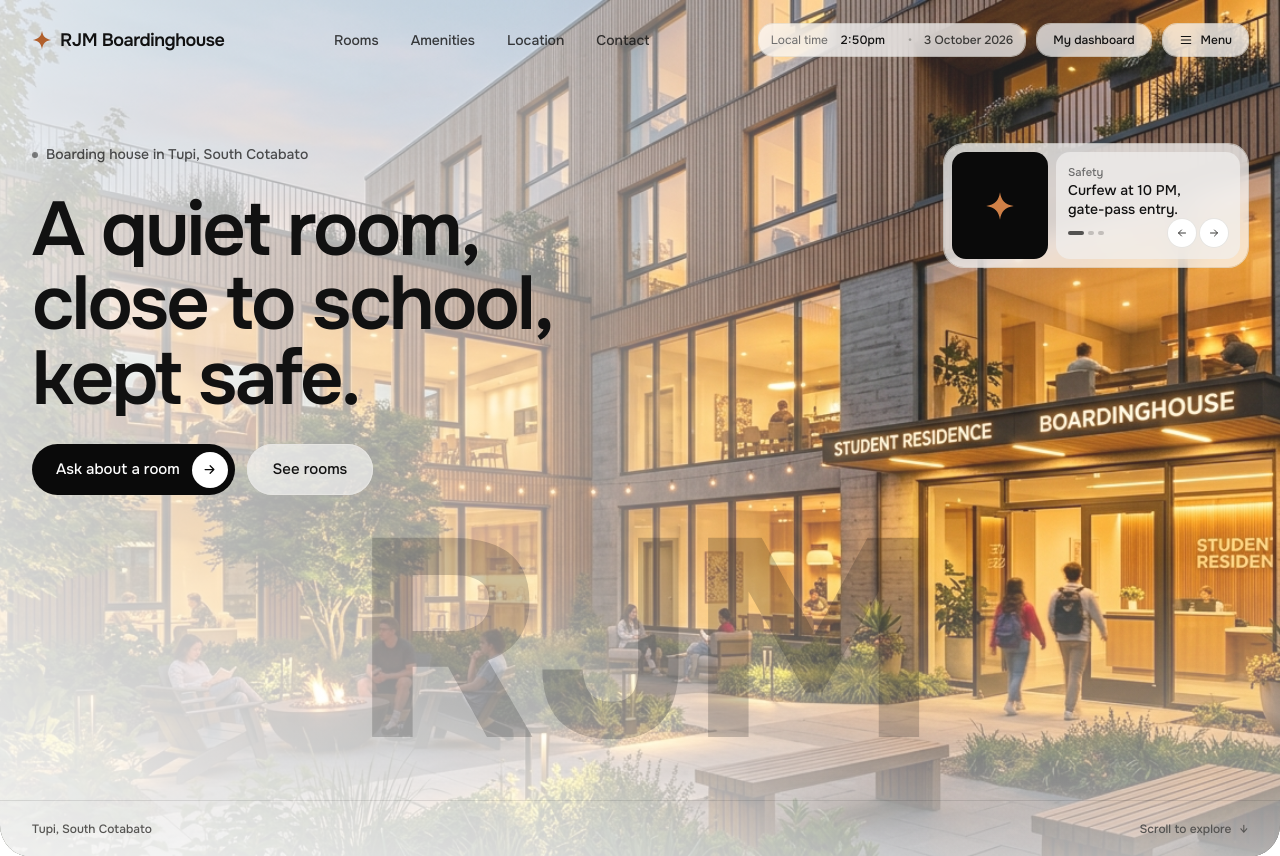
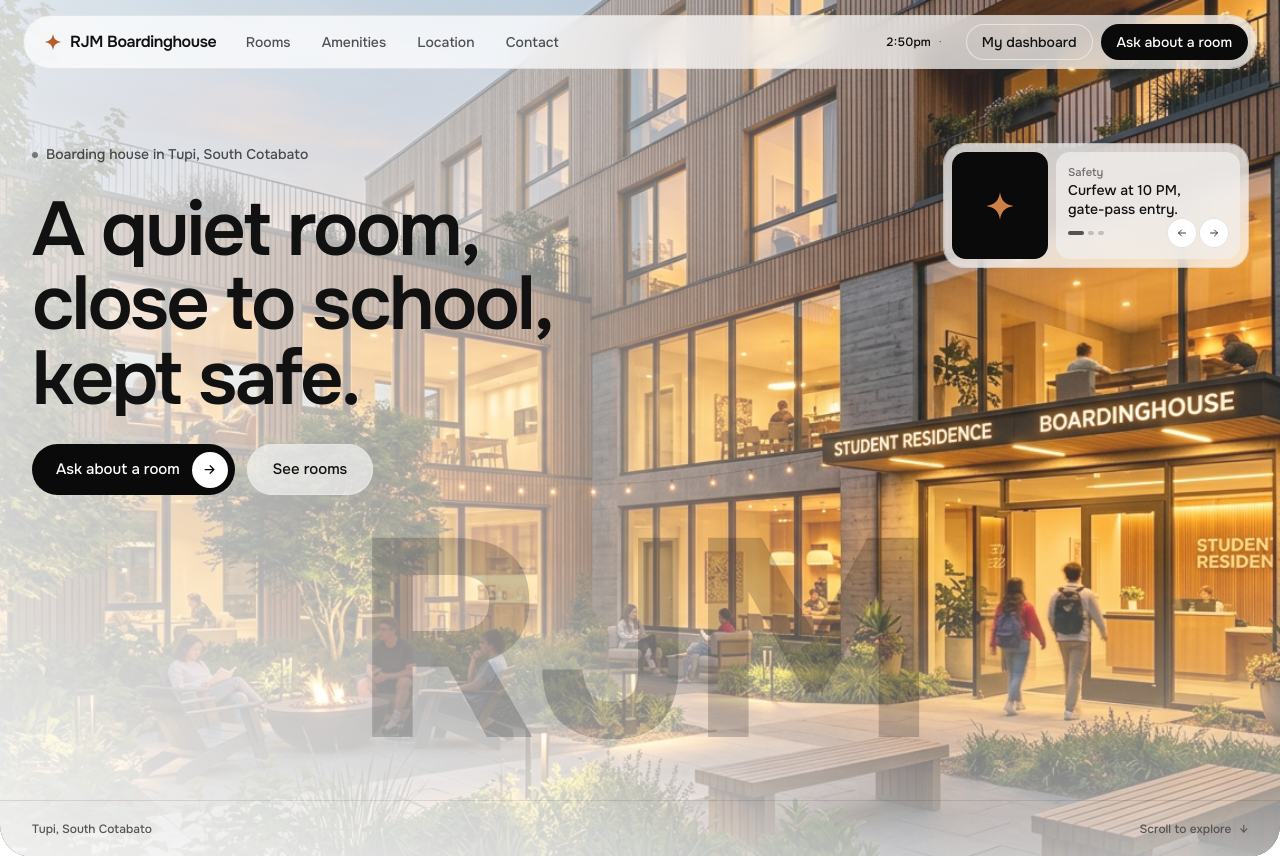
Before and after one commit to Kierbz123/rjm-boardinghouse-system, a PHP site: the page made by claude-code-project-files/src/Views/shared/landing.php in a window 1280 px wide. Shown: the top 856 px of the page. Run offline with PHP 8.4, Linux system fonts and the light colour scheme; tables that the repository leaves empty hold one stand-in row (values such as "Sample post"); the template is opened without the code that fills it: most values are stand-ins (such as "Sample title", 1, 10 or a date in 2020); some libraries are stand-ins or nearby versions.

Commit message:
Landing: floating sticky nav bar with log-in; real nearby distances
- Header replaced by a floating sticky nav (frosted pill, solid once scrolled):
  links with active-section highlight, Tupi time + phone on wide screens,
  Log in / My dashboard, Ask about a room; phones keep the full-screen menu.
- Nearby card uses real data: landmark coordinates from OpenStreetMap,
  great-circle distance from the boardinghouse pin computed server-side
  (0.6 / 0.6 / 1.8 / 1.9 km), each row opens Google Maps walking directions.
  Replaces the hand-written '2-6 mins' estimates.

```diff
--- a/claude-code-project-files/src/Views/shared/landing.php
+++ b/claude-code-project-files/src/Views/shared/landing.php
@@ -96,6 +96,13 @@
         .eyebrow::before { content: ""; width: .375rem; height: .375rem; border-radius: 9999px; background: currentColor; opacity: .7; }
         .eyebrow-light { color: rgb(255 255 255 / .72); }
 
+        /* Floating sticky nav */
+        .nav-float { background: rgb(255 255 255 / .72); backdrop-filter: blur(14px); -webkit-backdrop-filter: blur(14px); box-shadow: 0 0 0 1px rgb(230 229 226 / .8); transition: background-color 240ms var(--ease-out-soft), box-shadow 240ms var(--ease-out-soft); }
+        #topbar.is-scrolled .nav-float { background: rgb(255 255 255 / .94); box-shadow: 0 0 0 1px var(--color-line), 0 12px 32px -16px rgb(10 10 10 / .25); }
+        .nav-link { display: inline-flex; border-radius: 9999px; padding: .45rem .85rem; color: rgb(17 17 17 / .72); transition: background-color 160ms, color 160ms; }
+        .nav-link:hover { background: rgb(10 10 10 / .05); color: var(--color-ink); }
+        .nav-link[aria-current="true"] { background: var(--color-ink); color: #fff; }
+        html { scroll-padding-top: 6rem; }
         /* Loader: first visit per session only */
         #loader { position: fixed; inset: 0; z-index: 120; display: flex; flex-direction: column; align-items: center; justify-content: center; gap: 2rem; background: var(--color-ink); color: #fff; border-radius: 0 0 2rem 2rem; transition: transform 700ms var(--ease-spring); }
         #loader.is-done { transform: translateY(-100%); }
@@ -191,30 +198,27 @@
 </div>
 
 <!-- Header -->
-<header class="absolute inset-x-0 top-0 z-50">
-    <div class="shell flex items-center justify-between gap-6 py-5 sm:py-6">
-        <a href="#home" class="flex items-center gap-2 text-lg font-semibold tracking-tight"><svg class="mark text-xl text-accent"><use href="#i-mark"/></svg> RJM Boardinghouse</a>
-        <nav aria-label="Primary" class="max-lg:hidden block">
-            <ul class="flex gap-8 text-sm font-medium">
-                <li><a href="#rooms" class="opacity-80 hover:opacity-100">Rooms</a></li>
-                <li><a href="#amenities" class="opacity-80 hover:opacity-100">Amenities</a></li>
-                <li><a href="#location" class="opacity-80 hover:opacity-100">Location</a></li>
-                <li><button type="button" data-open-inquiry class="opacity-80 hover:opacity-100">Contact</button></li>
-            </ul>
-        </nav>
-        <div class="flex items-center gap-3">
-            <div class="glass max-md:hidden items-center gap-3 rounded-[0.875rem] px-3 py-2 text-xs text-neutral-700 flex" aria-label="Local time in Tupi">
-                <span class="text-neutral-500">Local time</span>
-                <span class="min-w-14 font-medium text-neutral-900 tabular" data-clock-time>—</span>
-                <span class="text-neutral-400" aria-hidden="true">•</span>
-                <span class="font-medium" data-clock-date>—</span>
-            </div>
-            <a href="<?= $e($dashboardUrl ?? '/login') ?>" class="glass max-sm:hidden rounded-[0.875rem] px-4 py-2 text-xs font-medium inline-flex"><?= $dashboardUrl ? 'My dashboard' : 'Resident log in' ?></a>
-            <button type="button" id="menu-open" class="glass inline-flex items-center gap-2 rounded-[0.875rem] px-4 py-2 text-xs font-medium" aria-controls="menu" aria-expanded="false">
-                <svg class="mark text-sm"><use href="#i-menu"/></svg><span class="max-sm:hidden inline">Menu</span>
-            </button>
-        </div>
-    </div>
+<!-- Floating sticky navigation: stays reachable while scrolling; the full-screen menu is the phone version -->
+<header id="topbar" class="fixed inset-x-0 top-3 z-50 px-3 sm:top-4 sm:px-6">
+    <nav aria-label="Primary" class="nav-float mx-auto flex max-w-6xl items-center gap-2 rounded-full py-2 pl-5 pr-2">
+        <a href="#home" class="mr-2 flex flex-none items-center gap-2 text-base font-semibold tracking-tight"><svg class="mark text-lg text-accent"><use href="#i-mark"/></svg> RJM Boardinghouse</a>
+        <ul class="flex flex-1 items-center gap-1 text-sm font-medium max-lg:hidden">
+            <li><a href="#rooms" class="nav-link" data-nav-link>Rooms</a></li>
+            <li><a href="#amenities" class="nav-link" data-nav-link>Amenities</a></li>
+            <li><a href="#location" class="nav-link" data-nav-link>Location</a></li>
+            <li><button type="button" class="nav-link" data-open-inquiry>Contact</button></li>
+        </ul>
+        <span class="ml-auto flex items-center gap-2 pr-2 text-xs text-neutral-600 max-xl:hidden" aria-label="Local time in Tupi">
+            <span class="tabular font-medium text-ink" data-clock-time>—</span>
+            <span aria-hidden="true">·</span>
+            <a class="hover:text-ink" href="<?= $e($c['primary_tel'] ?? '#') ?>"><?= $e($c['primary_phone'] ?? '') ?></a>
+        </span>
+        <a href="<?= $e($dashboardUrl ?? '/login') ?>" class="ml-auto flex-none rounded-full px-4 py-2 text-sm font-medium shadow-[inset_0_0_0_1px_var(--color-line)] transition-colors hover:bg-white xl:ml-0"><?= $dashboardUrl ? 'My dashboard' : 'Log in' ?></a>
+        <button type="button" class="flex-none rounded-full bg-ink px-4 py-2 text-sm font-medium text-white transition-colors hover:bg-ink-soft max-sm:hidden" data-open-inquiry>Ask about a room</button>
+        <button type="button" id="menu-open" class="grid h-9 w-9 flex-none place-items-center rounded-full bg-ink text-white lg:hidden" aria-controls="menu" aria-expanded="false" aria-label="Open menu">
+            <svg class="mark text-sm" aria-hidden="true"><use href="#i-menu"/></svg>
+        </button>
+    </nav>
 </header>
 
 <main id="main">
@@ -267,15 +271,27 @@
                     </div>
                 </div>
                 <?php if (!empty($map['landmarks'])): ?>
-                <div class="glass rise w-full max-w-sm rounded-[1.25rem] p-4 lg:w-[19rem]" style="transition-delay:550ms">
-                    <p class="mb-3 text-xs font-medium text-neutral-600">Nearby, on foot or by tricycle</p>
-                    <ul class="grid gap-2.5">
+                <div class="glass rise w-full max-w-sm rounded-[1.25rem] p-2 lg:w-[20rem]" style="transition-delay:550ms">
+                    <div class="flex items-baseline justify-between px-3 pb-2 pt-1.5">
+                        <p class="text-xs font-medium text-neutral-800">Nearby</p>
+                        <p class="text-[0.7rem] text-neutral-500">from the house</p>
+                    </div>
+                    <ul class="grid gap-1">
                         <?php foreach ($map['landmarks'] as $lm): ?>
-                        <li class="flex items-baseline justify-between gap-3 text-sm text-neutral-800">
-                            <span class="truncate" title="<?= $e($lm['name']) ?>"><?= $e($lm['name']) ?></span><span class="flex-none font-medium tabular text-ink"><?= $e($lm['distance']) ?></span>
+                        <li>
+                            <a href="<?= $e($lm['directions']) ?>" target="_blank" rel="noopener" title="Walking directions to <?= $e($lm['name']) ?> on Google Maps"
+                               class="group flex items-center gap-3 rounded-[0.875rem] bg-white/75 px-3 py-2.5 transition-colors hover:bg-white">
+                                <span class="min-w-0 flex-1">
+                                    <span class="block truncate text-sm font-medium text-ink"><?= $e($lm['short']) ?></span>
+                                    <span class="block truncate text-xs text-neutral-500"><?= $e($lm['type']) ?></span>
+                                </span>
+                                <span class="flex-none text-sm font-semibold text-ink tabular"><?= number_format($lm['km'], 1) ?> km</span>
+                                <svg class="mark flex-none text-xs text-neutral-400 transition-colors group-hover:text-accent" aria-hidden="true"><use href="#i-arrow-ur"/></svg>
+                            </a>
                         </li>
                         <?php endforeach; ?>
                     </ul>
+                    <p class="px-3 pb-1.5 pt-2 text-[0.7rem] leading-snug text-neutral-500">Straight-line distance. Tap a place for the walking route on Google Maps.</p>
                 </div>
                 <?php endif; ?>
             </div>
@@ -562,6 +578,16 @@
     };
     tick(); setInterval(tick, 1000);
 
+    // ---- Sticky nav: solid once scrolled, highlight the section in view ----
+    const topbar = $('#topbar');
+    const onScroll = () => topbar.classList.toggle('is-scrolled', scrollY > 24);
+    addEventListener('scroll', onScroll, { passive: true }); onScroll();
+    const navLinks = $$('[data-nav-link]');
+    const sio = new IntersectionObserver(entries => entries.forEach(en => {
+        if (!en.isIntersecting) return;
+        navLinks.forEach(a => a.setAttribute('aria-current', String(a.getAttribute('href') === '#' + en.target.id)));
+    }), { rootMargin: '-45% 0px -50% 0px' });
+    ['home', 'rooms', 'amenities', 'location'].forEach(id => { const el = document.getElementById(id); if (el) sio.observe(el); });
     // ---- Intro: loader (first visit) then hero reveal ----
     const startIntro = () => { $('[data-intro]').classList.add('is-in'); $$('#home .rise').forEach(el => el.classList.add('is-in')); };
     const loader = $('#loader');
```
Also changed, not shown: claude-code-project-files/src/Controllers/LandingController.php (+24 -4 lines), claude-code-project-files/public/assets/css/app.css.
